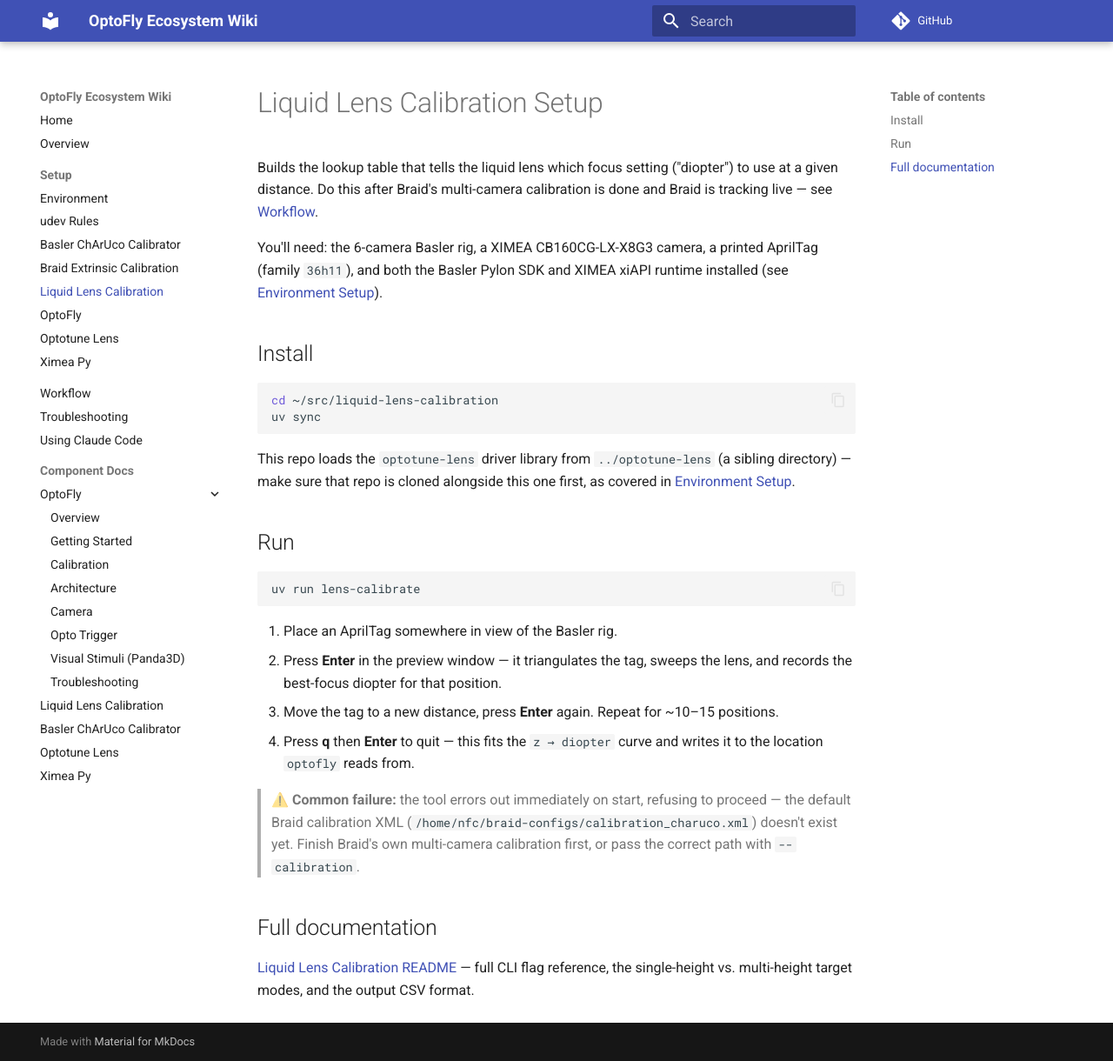
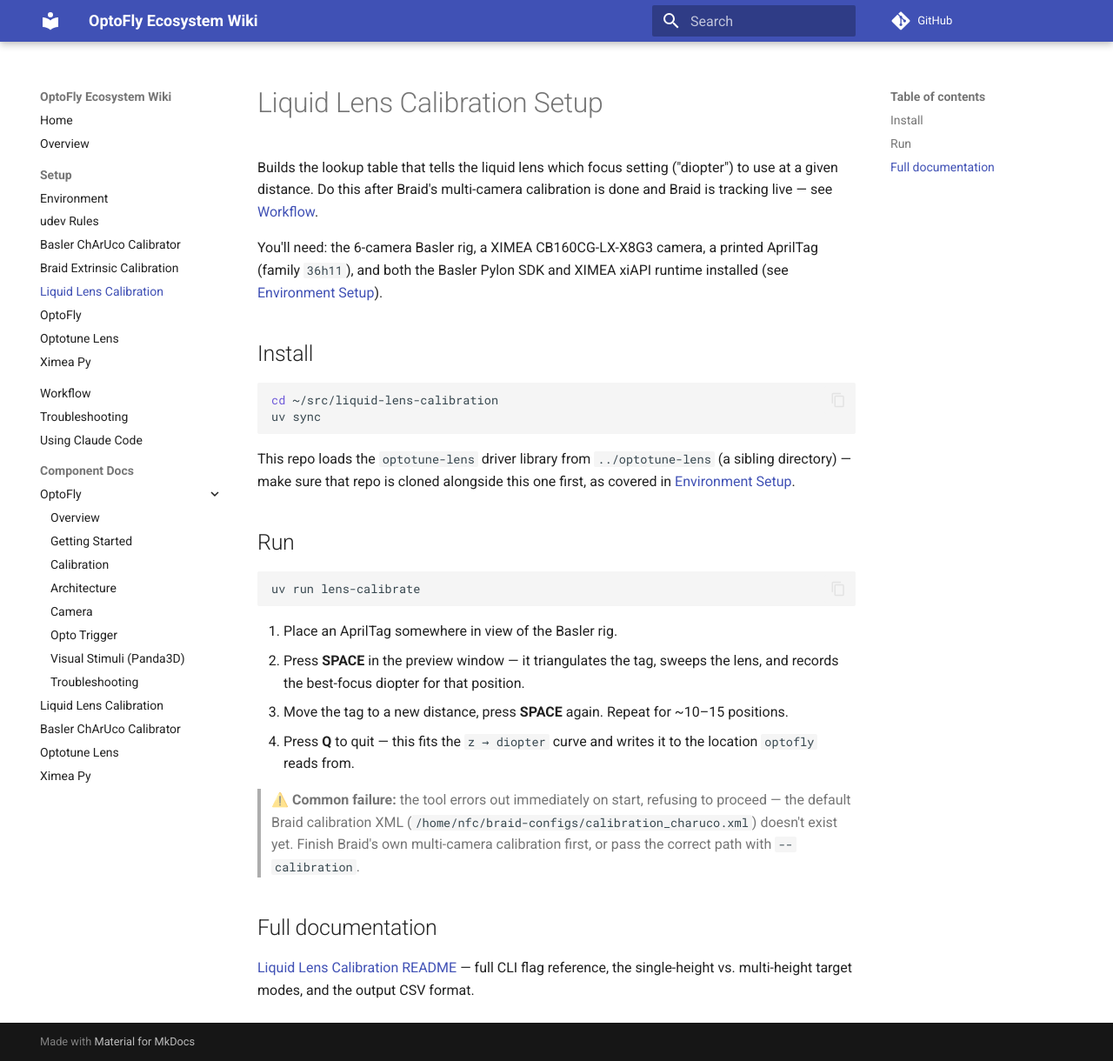
Before and after one commit to mpinb/optofly-docs, an MkDocs documentation site: the page built from docs/setup/liquid-lens-calibration-setup.md, in a window 1280 px wide and 1220 px high. Shown: the whole window at 87% size. Built offline with MkDocs 1.6.1 and Material for MkDocs 9.7.7, drawn with Linux system fonts in a browser that asks for light colours; comment, search, counter and statistics services are not loaded.

Commit message:
Fix stale Enter key-binding refs in liquid-lens-calibration setup doc
The actual tool switched to SPACE-to-measure/Q-to-quit a while ago; this
page still described the old Enter-based bindings.

Co-Authored-By: Claude Sonnet 5 <noreply@anthropic.com>

````diff
--- a/docs/setup/liquid-lens-calibration-setup.md
+++ b/docs/setup/liquid-lens-calibration-setup.md
@@ -26,11 +26,11 @@ uv run lens-calibrate
 ```
 
 1. Place an AprilTag somewhere in view of the Basler rig.
-2. Press **Enter** in the preview window — it triangulates the tag, sweeps
+2. Press **SPACE** in the preview window — it triangulates the tag, sweeps
    the lens, and records the best-focus diopter for that position.
-3. Move the tag to a new distance, press **Enter** again. Repeat for
+3. Move the tag to a new distance, press **SPACE** again. Repeat for
    ~10–15 positions.
-4. Press **q** then **Enter** to quit — this fits the `z → diopter` curve
+4. Press **Q** to quit — this fits the `z → diopter` curve
    and writes it to the location `optofly` reads from.
 
 > ⚠️ **Common failure:** the tool errors out immediately on start, refusing
````
